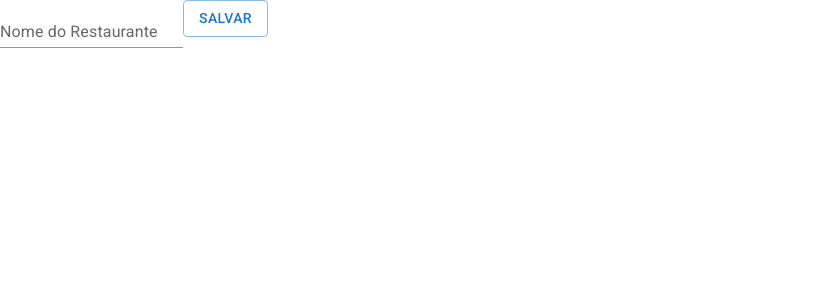
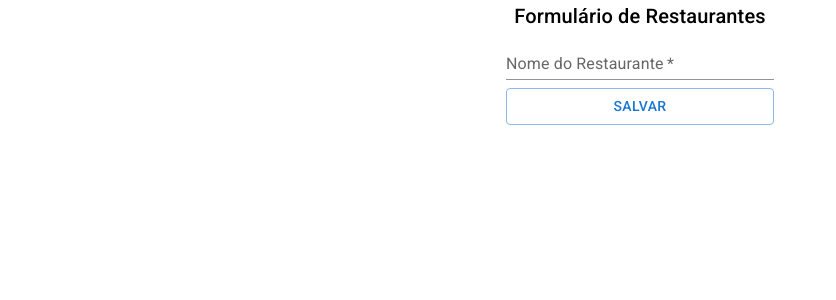
Before and after one commit to juliogazoli/alura-react-integrando-seu-projeto-react-com-apis-alfood, a React (Create React App) app: page /admin/restaurantes/1 in a window 1280 px wide. Shown: the top 300 px of the page, without its empty margins (0-836 px from the left). Built offline with nearby package versions, Linux system fonts and the light colour scheme; no server answers.

Commit message:
Layout na régua

```diff
--- a/src/paginas/Administracao/Restaurantes/FormularioRestaurante.tsx
+++ b/src/paginas/Administracao/Restaurantes/FormularioRestaurante.tsx
@@ -1,4 +1,4 @@
-import { Button, TextField } from "@mui/material"
+import { Box, Button, TextField, Typography } from "@mui/material"
 import axios from "axios"
 import { useEffect, useState } from "react"
 import { useParams } from "react-router-dom"
@@ -39,13 +39,20 @@ const FormularioRestaurante = () => {
   }
 
   return (
-        <form onSubmit={aoSubmeterForm}>
-            <TextField value={nomeRestaurante}
+    <Box sx={{ display: "flex", flexDirection: "column", alignItems: "center" }}>
+      <Typography component="h1" variant="h6">Formulário de Restaurantes</Typography>
+      <Box component="form" onSubmit={aoSubmeterForm}>
+        <TextField
+          value={nomeRestaurante}
           onChange={evento => setNomeRestaurante(evento.target.value)}
           label="Nome do Restaurante"
-                variant="standard" />
-            <Button type="submit" variant="outlined">Salvar</Button>
-        </form>
+          variant="standard"
+          fullWidth
+          required
+        />
+        <Button sx={{ marginTop: 1 }} type="submit" fullWidth variant="outlined">Salvar</Button>
+      </Box>
+    </Box>
   )
 }
 
```
Lines whose indentation alone changed are shown as unchanged.
